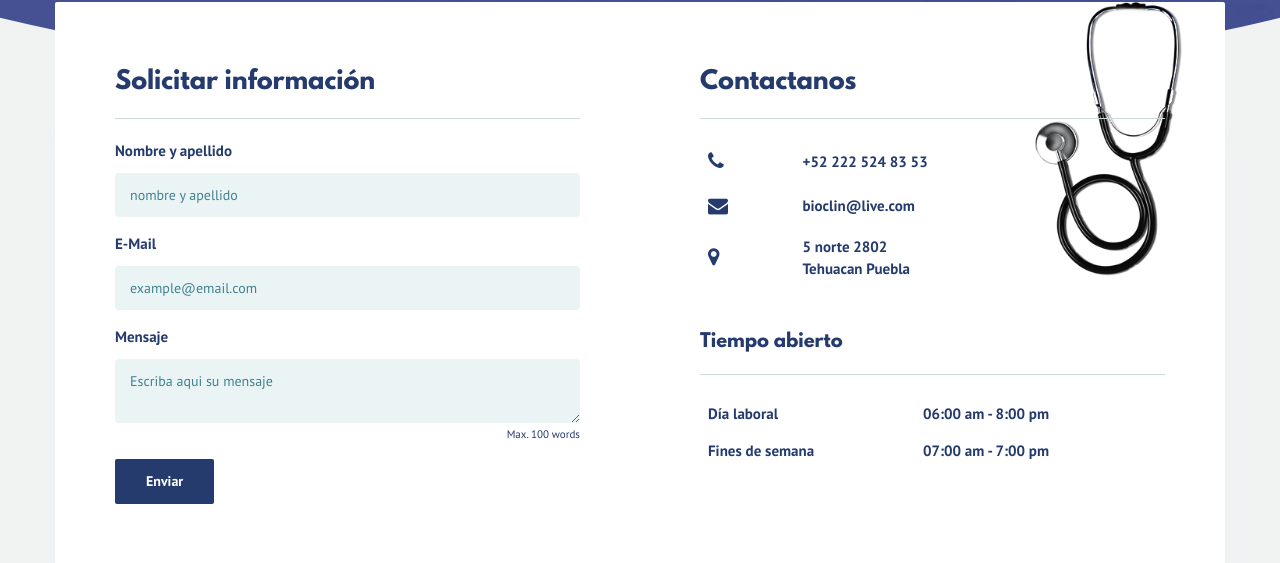
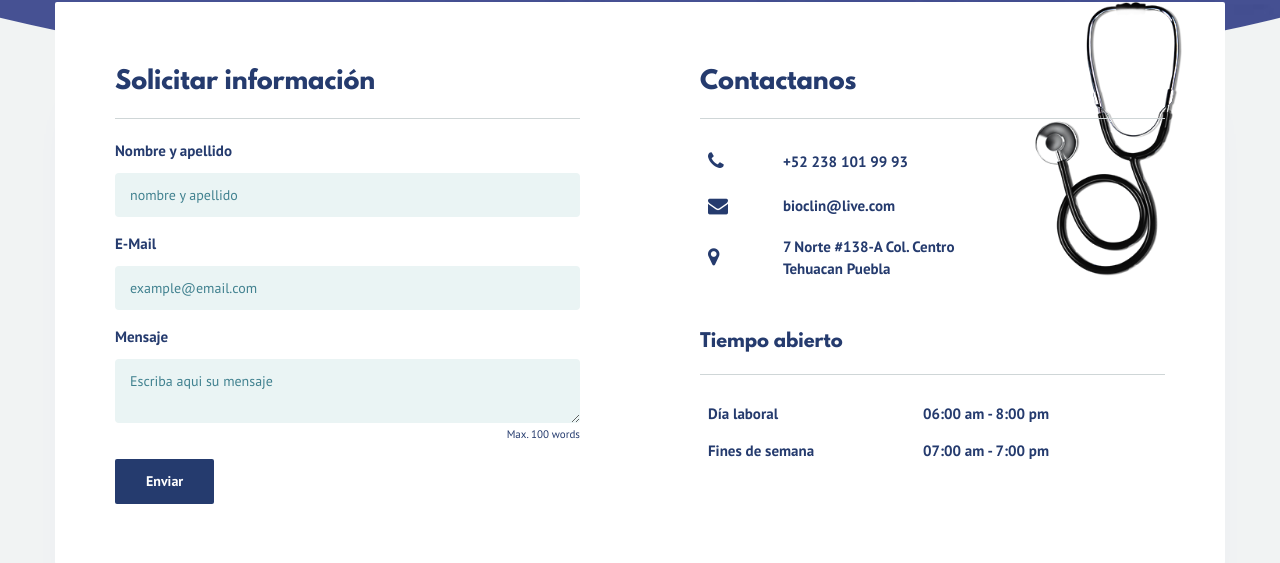
Before and after one commit to CrArzola/lab, a PHP site: page / in a window 1280 px wide. Shown: the part 648-1211 px from the top of the page. Run offline with PHP 8.4, Linux system fonts and the light colour scheme.

Commit message:
Add files via upload

```diff
--- a/index.php
+++ b/index.php
@@ -121,7 +121,7 @@
                             <td>
                                 <div class="icon-sm"><i class="fa fa-phone"></i></div>
                             </td>
-                            <td><a href="#">+52 222 524 83 53</a></td>
+                            <td><a href="#">+52 238 101 99 93</a></td>
                         </tr>
                         <tr>
                             <td>
@@ -133,7 +133,7 @@
                             <td>
                                 <div class="icon-sm"><i class="fa fa-map-marker"></i></div>
                             </td>
-                            <td>5 norte 2802
+                            <td>7 Norte #138-A Col. Centro
                                 <br> Tehuacan Puebla</td>
                         </tr>
                     </table>
```
